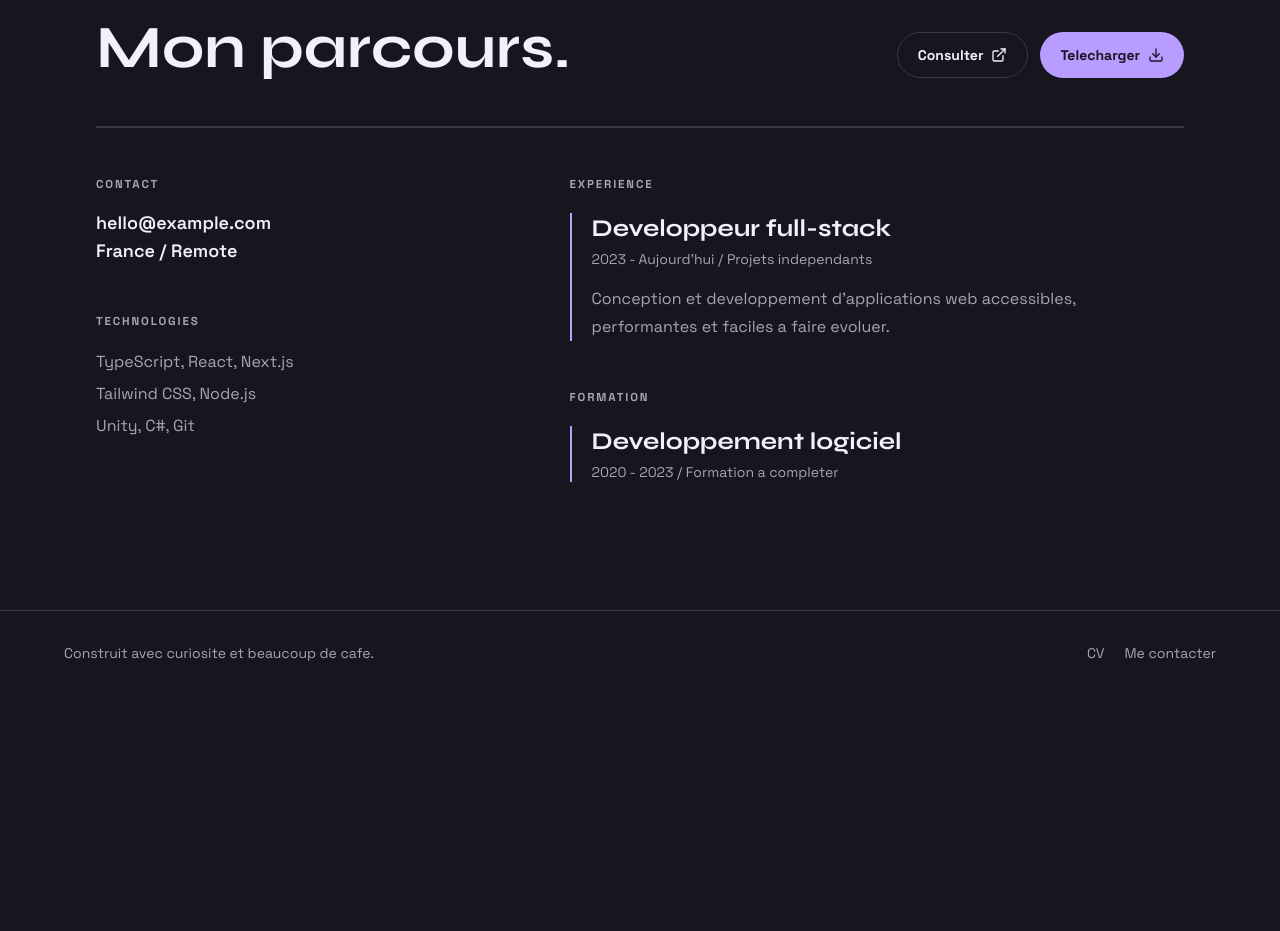
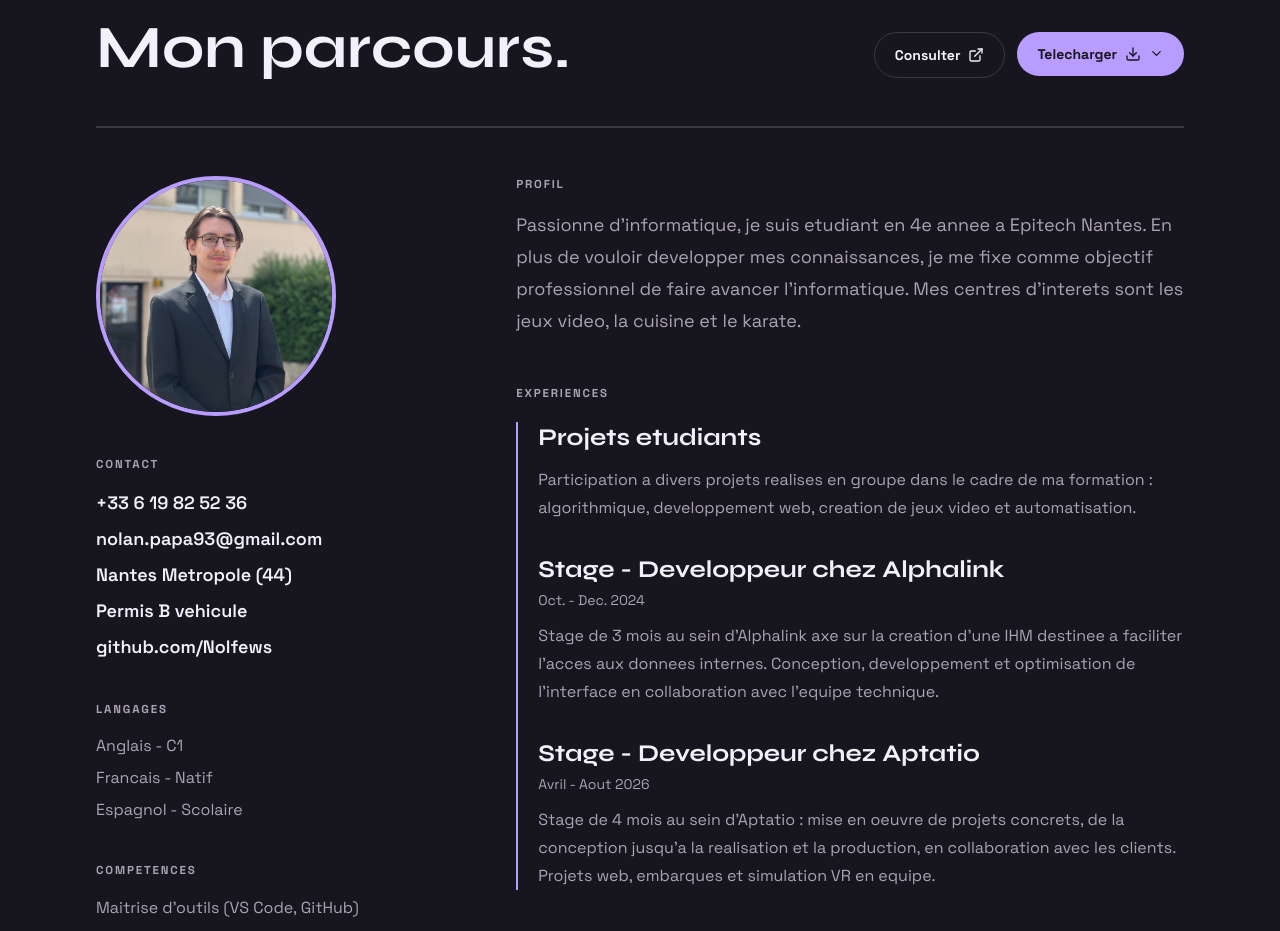
Before and after one commit to Nolfews/Portfolio, a Next.js app: page /cv in a window 1280 px wide. Shown: the part 180-1111 px from the top of the page. Before the commit the page ends 875 px from the top, so only its background shows below. Built offline with nearby package versions, Linux system fonts and the light colour scheme.

Commit message:
[UPDATE] enhance CV page with bilingual support and improved layout

```diff
--- a/src/app/cv/page.tsx
+++ b/src/app/cv/page.tsx
@@ -1,79 +1,153 @@
 "use client";
 
-import { Download, ExternalLink } from "lucide-react";
+import { ChevronDown, Download, ExternalLink } from "lucide-react";
+import Image from "next/image";
+import { useState } from "react";
 import { useSitePreferences } from "@/components/site-preferences";
+
+type CvEntry = {
+  title: string;
+  date?: string;
+  description?: string;
+};
 
 export default function CvPage() {
   const { language } = useSitePreferences();
+  const [isDownloadOpen, setIsDownloadOpen] = useState(false);
   const isFrench = language === "fr";
+  const viewHref = isFrench ? "/cv-fr-nolan-papa.pdf" : "/cv-en-nolan-papa.pdf";
+  const copy = isFrench
+    ? {
+        label: "Curriculum vitae",
+        title: "Mon parcours.",
+        view: "Consulter",
+        download: "Telecharger",
+        french: "CV francais",
+        english: "CV anglais",
+        contact: "Contact",
+        skills: "Competences",
+        languages: "Langages",
+        experience: "Experiences",
+        educationLabel: "Cursus scolaire",
+        profile: "Passionne d'informatique, je suis etudiant en 4e annee a Epitech Nantes. En plus de vouloir developper mes connaissances, je me fixe comme objectif professionnel de faire avancer l'informatique. Mes centres d'interets sont les jeux video, la cuisine et le karate.",
+        languageList: ["Anglais - C1", "Francais - Natif", "Espagnol - Scolaire"],
+        skillList: ["Maitrise d'outils (VS Code, GitHub)", "Developpement web et mobile", "Developpement oriente objet", "Capacite d'apprentissage rapide", "Travail en equipe", "Adaptabilite", "Sens de la qualite"],
+        experiences: [
+          { title: "Projets etudiants", description: "Participation a divers projets realises en groupe dans le cadre de ma formation : algorithmique, developpement web, creation de jeux video et automatisation." },
+          { title: "Stage - Developpeur chez Alphalink", date: "Oct. - Dec. 2024", description: "Stage de 3 mois au sein d'Alphalink axe sur la creation d'une IHM destinee a faciliter l'acces aux donnees internes. Conception, developpement et optimisation de l'interface en collaboration avec l'equipe technique." },
+          { title: "Stage - Developpeur chez Aptatio", date: "Avril - Aout 2026", description: "Stage de 4 mois au sein d'Aptatio : mise en oeuvre de projets concrets, de la conception jusqu'a la realisation et la production, en collaboration avec les clients. Projets web, embarques et simulation VR en equipe." },
+        ],
+        education: [
+          { title: "Epitech Nantes - Promos 2023 - 2028", description: "Diplome d'expert en technologie\nTitre d'Expert en Ingenierie Logicielle" },
+          { title: "Bac Maths - NSI 2021", description: "Perfectionnement de notions scientifiques generales" },
+        ],
+      }
+    : {
+        label: "Curriculum vitae",
+        title: "My journey.",
+        view: "Open",
+        download: "Download",
+        french: "French CV",
+        english: "English CV",
+        contact: "Contact",
+        skills: "Skills",
+        languages: "Languages",
+        experience: "Experience",
+        educationLabel: "Education",
+        profile: "I am a computer science enthusiast and a fourth-year student at Epitech Nantes. Alongside developing my knowledge, my professional goal is to help move computer science forward. My interests include video games, cooking and karate.",
+        languageList: ["English - C1", "French - Native", "Spanish - Academic"],
+        skillList: ["Tools (VS Code, GitHub)", "Web and mobile development", "Object-oriented development", "Fast learner", "Teamwork", "Adaptability", "Quality-minded"],
+        experiences: [
+          { title: "Student projects", description: "Took part in various group projects during my studies: algorithms, web development, video game creation and automation." },
+          { title: "Internship - Developer at Alphalink", date: "Oct. - Dec. 2024", description: "Three-month internship focused on creating a user interface to make internal data easier to access. Designed, developed and optimized the interface in collaboration with the technical team." },
+          { title: "Internship - Developer at Aptatio", date: "Apr. - Aug. 2026", description: "Four-month internship delivering concrete projects from design through production, in collaboration with clients. Web, embedded and VR simulation projects within a team." },
+        ],
+        education: [
+          { title: "Epitech Nantes - Classes of 2023 - 2028", description: "Expert in Technology diploma\nExpert in Software Engineering qualification" },
+          { title: "High school diploma - Mathematics / Computer Science, 2021", description: "Advanced study of general scientific subjects" },
+        ],
+      };
 
   return (
     <div className="page-in mx-auto max-w-6xl px-6 py-20 lg:px-8">
       <div className="flex flex-col justify-between gap-8 border-b-2 border-[var(--border)] pb-12 sm:flex-row sm:items-end">
         <div>
-          <p className="eyebrow">Curriculum vitae</p>
-          <h1 className="display mt-5 text-6xl font-bold leading-none">
-            {isFrench ? "Mon parcours." : "My journey."}
-          </h1>
+          <p className="eyebrow">{copy.label}</p>
+          <h1 className="display mt-5 text-6xl font-bold leading-none">{copy.title}</h1>
         </div>
-        <div className="flex gap-3">
-          <a
-            href="/cv.pdf"
-            target="_blank"
-            className="interactive-control inline-flex items-center gap-2 rounded-full border border-[var(--border)] px-5 py-3 text-sm font-bold"
-          >
-            {isFrench ? "Consulter" : "Open"} <ExternalLink size={16} />
+        <div className="flex flex-wrap gap-3">
+          <a href={viewHref} target="_blank" rel="noreferrer" className="interactive-control inline-flex items-center gap-2 rounded-full border border-[var(--border)] px-5 py-3 text-sm font-bold">
+            {copy.view} <ExternalLink size={16} />
           </a>
-          <a
-            href="/cv.pdf"
-            download
-            className="interactive-control primary-button inline-flex items-center gap-2 rounded-full px-5 py-3 text-sm font-bold"
-          >
-            {isFrench ? "Telecharger" : "Download"} <Download size={16} />
-          </a>
+          <div className="relative">
+            <button type="button" onClick={() => setIsDownloadOpen((open) => !open)} aria-expanded={isDownloadOpen} className="interactive-control primary-button inline-flex items-center gap-2 rounded-full px-5 py-3 text-sm font-bold">
+              {copy.download} <Download size={16} /> <ChevronDown size={15} />
+            </button>
+            {isDownloadOpen && (
+              <div className="absolute right-0 z-10 mt-2 min-w-44 overflow-hidden rounded-xl border border-[var(--border)] bg-[var(--surface)] p-1 shadow-xl">
+                <a href="/cv-fr-nolan-papa.pdf" download className="block rounded-lg px-3 py-2 text-sm font-semibold transition hover:bg-[var(--accent)] hover:text-[var(--accent-ink)]">{copy.french}</a>
+                <a href="/cv-en-nolan-papa.pdf" download className="block rounded-lg px-3 py-2 text-sm font-semibold transition hover:bg-[var(--accent)] hover:text-[var(--accent-ink)]">{copy.english}</a>
+              </div>
+            )}
+          </div>
         </div>
       </div>
-      <div className="grid gap-16 py-12 md:grid-cols-[1fr_1.5fr]">
-        <div>
-          <p className="eyebrow">{isFrench ? "Contact" : "Contact"}</p>
-          <p className="mt-4 text-lg font-semibold">
-            hello@example.com
-            <br />
-            France / Remote
-          </p>
-          <p className="eyebrow mt-12">{isFrench ? "Technologies" : "Stack"}</p>
-          <p className="mt-4 leading-8 text-[var(--muted)]">
-            TypeScript, React, Next.js
-            <br />
-            Tailwind CSS, Node.js
-            <br />
-            Unity, C#, Git
-          </p>
-        </div>
-        <div className="space-y-12">
+
+      <div className="grid gap-16 py-12 md:grid-cols-[0.8fr_1.5fr]">
+        <aside className="space-y-10">
+          <Image
+            src="/Profil_picture.jpg"
+            alt="Nolan Papa"
+            width={240}
+            height={240}
+            className="mx-auto aspect-square rounded-full border-4 border-[var(--accent)] object-cover md:mx-0"
+          />
           <section>
-            <p className="eyebrow">{isFrench ? "Experience" : "Experience"}</p>
-            <div className="mt-5 border-l-2 border-[var(--accent)] pl-5">
-              <h2 className="display text-2xl font-bold">
-                {isFrench ? "Developpeur full-stack" : "Full-stack developer"}
-              </h2>
-              <p className="mt-1 text-sm text-[var(--muted)]">
-                {isFrench ? "2023 - Aujourd'hui / Projets independants" : "2023 - Present / Independent projects"}
-              </p>
-              <p className="mt-4 leading-7 text-[var(--muted)]">
-                {isFrench ? "Conception et developpement d'applications web accessibles, performantes et faciles a faire evoluer." : "Design and development of accessible, performant and maintainable web applications."}
-              </p>
+            <p className="eyebrow">{copy.contact}</p>
+            <div className="mt-4 space-y-2 text-lg font-semibold">
+              <a href="tel:+33619825236" className="block transition-colors hover:text-[var(--accent)]">+33 6 19 82 52 36</a>
+              <a href="mailto:nolan.papa93@gmail.com" className="block transition-colors hover:text-[var(--accent)]">nolan.papa93@gmail.com</a>
+              <p>Nantes Metropole (44)</p>
+              <p>Permis B vehicule</p>
+              <a href="https://github.com/Nolfews" target="_blank" rel="noreferrer" className="block transition-colors hover:text-[var(--accent)]">github.com/Nolfews</a>
             </div>
           </section>
           <section>
-            <p className="eyebrow">{isFrench ? "Formation" : "Education"}</p>
-            <div className="mt-5 border-l-2 border-[var(--accent)] pl-5">
-              <h2 className="display text-2xl font-bold">
-                {isFrench ? "Developpement logiciel" : "Software development"}
-              </h2>
-              <p className="mt-1 text-sm text-[var(--muted)]">
-                {isFrench ? "2020 - 2023 / Formation a completer" : "2020 - 2023 / Education details to add"}
-              </p>
+            <p className="eyebrow">{copy.languages}</p>
+            <ul className="mt-4 space-y-2 text-[var(--muted)]">{copy.languageList.map((item) => <li key={item}>{item}</li>)}</ul>
+          </section>
+          <section>
+            <p className="eyebrow">{copy.skills}</p>
+            <ul className="mt-4 space-y-2 text-[var(--muted)]">{copy.skillList.map((item) => <li key={item}>{item}</li>)}</ul>
+          </section>
+        </aside>
+
+        <div className="space-y-12">
+          <section>
+            <p className="eyebrow">Profil</p>
+            <p className="mt-4 max-w-3xl text-lg leading-8 text-[var(--muted)]">{copy.profile}</p>
+          </section>
+          <section>
+            <p className="eyebrow">{copy.experience}</p>
+            <div className="mt-5 space-y-8 border-l-2 border-[var(--accent)] pl-5">
+              {copy.experiences.map((experience: CvEntry) => (
+                <article key={experience.title}>
+                  <h2 className="display text-2xl font-bold">{experience.title}</h2>
+                  {experience.date && <p className="mt-1 text-sm text-[var(--muted)]">{experience.date}</p>}
+                  {experience.description && <p className="mt-3 whitespace-pre-line leading-7 text-[var(--muted)]">{experience.description}</p>}
+                </article>
+              ))}
+            </div>
+          </section>
+          <section>
+            <p className="eyebrow">{copy.educationLabel}</p>
+            <div className="mt-5 space-y-7 border-l-2 border-[var(--accent)] pl-5">
+              {copy.education.map((entry: CvEntry) => (
+                <article key={entry.title}>
+                  <h2 className="display text-xl font-bold">{entry.title}</h2>
+                  <p className="mt-2 whitespace-pre-line leading-7 text-[var(--muted)]">{entry.description}</p>
+                </article>
+              ))}
             </div>
           </section>
         </div>
```
